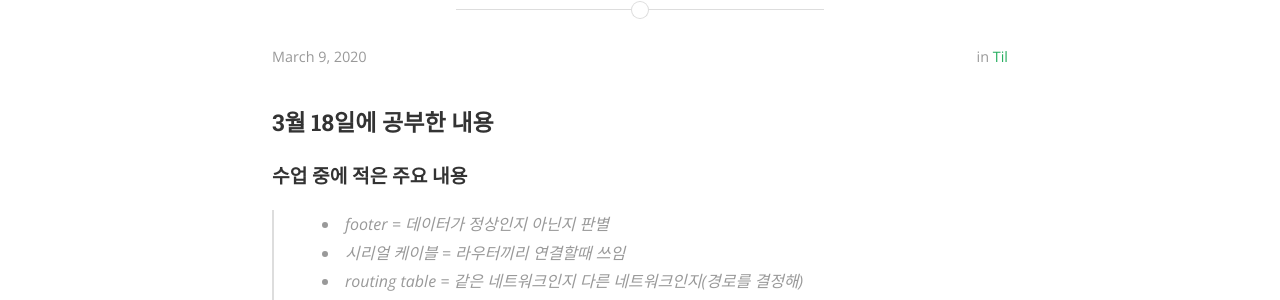
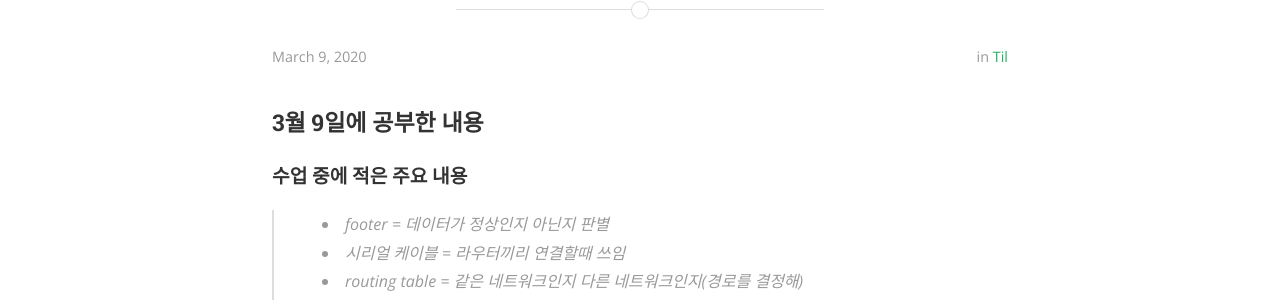
Before and after one commit to verustree/verustree.github.io, a Jekyll site: the page built from _posts/2020-03-09-TIL.md, in a window 1280 px wide and 1139 px high. Shown: the part 240-540 px from the top of the window. Built offline with Jekyll 4.4.1, drawn with Linux system fonts in a browser that asks for light colours; nearby versions of some CDN libraries.

Commit message:
Update 2020-03-09-TIL.md
본문 내용 수정

```diff
--- a/_posts/2020-03-09-TIL.md
+++ b/_posts/2020-03-09-TIL.md
@@ -6,7 +6,7 @@ author: Verustree
 categories: TIL
 ---
 
-<h3>3월 18일에 공부한 내용</h3>
+<h3>3월 9일에 공부한 내용</h3>
 <p>
 <h4>수업 중에 적은 주요 내용</h4><blockquote>
 <li>footer = 데이터가 정상인지 아닌지 판별</li>
```
